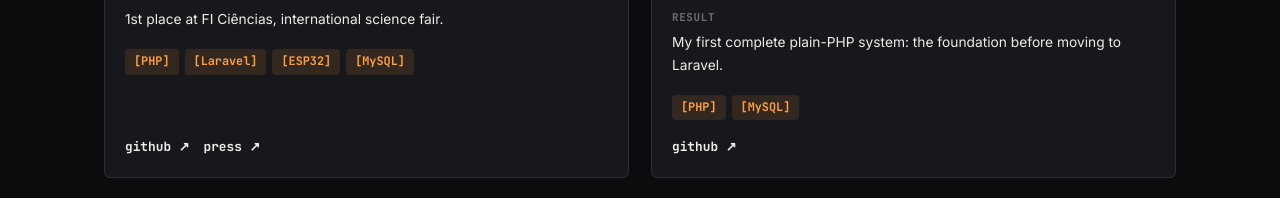
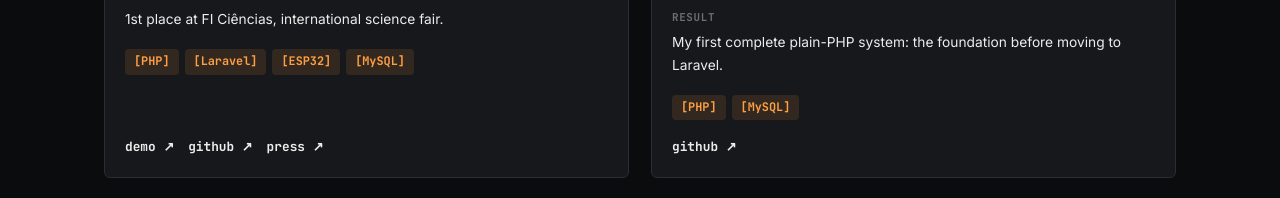
Before and after one commit to esdrasfurmanovicz/portfolio, a Vue app: page / in a window 1280 px wide. Shown: the part 4360-4558 px from the top of the page. Built offline with nearby package versions, Linux system fonts and the light colour scheme.

Commit message:
Portfólio: botão demo no projeto SIF

```diff
--- a/src/data/content.js
+++ b/src/data/content.js
@@ -244,6 +244,7 @@ export const content = {
           result: '1º lugar na FI Ciências, feira internacional de ciências.',
           stack: ['PHP', 'Laravel', 'ESP32', 'MySQL'],
           links: [
+            { label: 'demo', href: 'https://sistema-irrigacao-facilitado.github.io/laravel-sif/' },
             { label: 'github', href: 'https://github.com/sistema-irrigacao-facilitado' },
             { label: 'matéria', href: 'https://institutosismetro.org/2024/11/30/alunos-do-instituto-sismetro-conquistam-1-lugar-em-feira-internacional/' },
           ],
@@ -328,6 +329,7 @@ export const content = {
           result: '1st place at FI Ciências, international science fair.',
           stack: ['PHP', 'Laravel', 'ESP32', 'MySQL'],
           links: [
+            { label: 'demo', href: 'https://sistema-irrigacao-facilitado.github.io/laravel-sif/' },
             { label: 'github', href: 'https://github.com/sistema-irrigacao-facilitado' },
             { label: 'press', href: 'https://institutosismetro.org/2024/11/30/alunos-do-instituto-sismetro-conquistam-1-lugar-em-feira-internacional/' },
           ],
```
